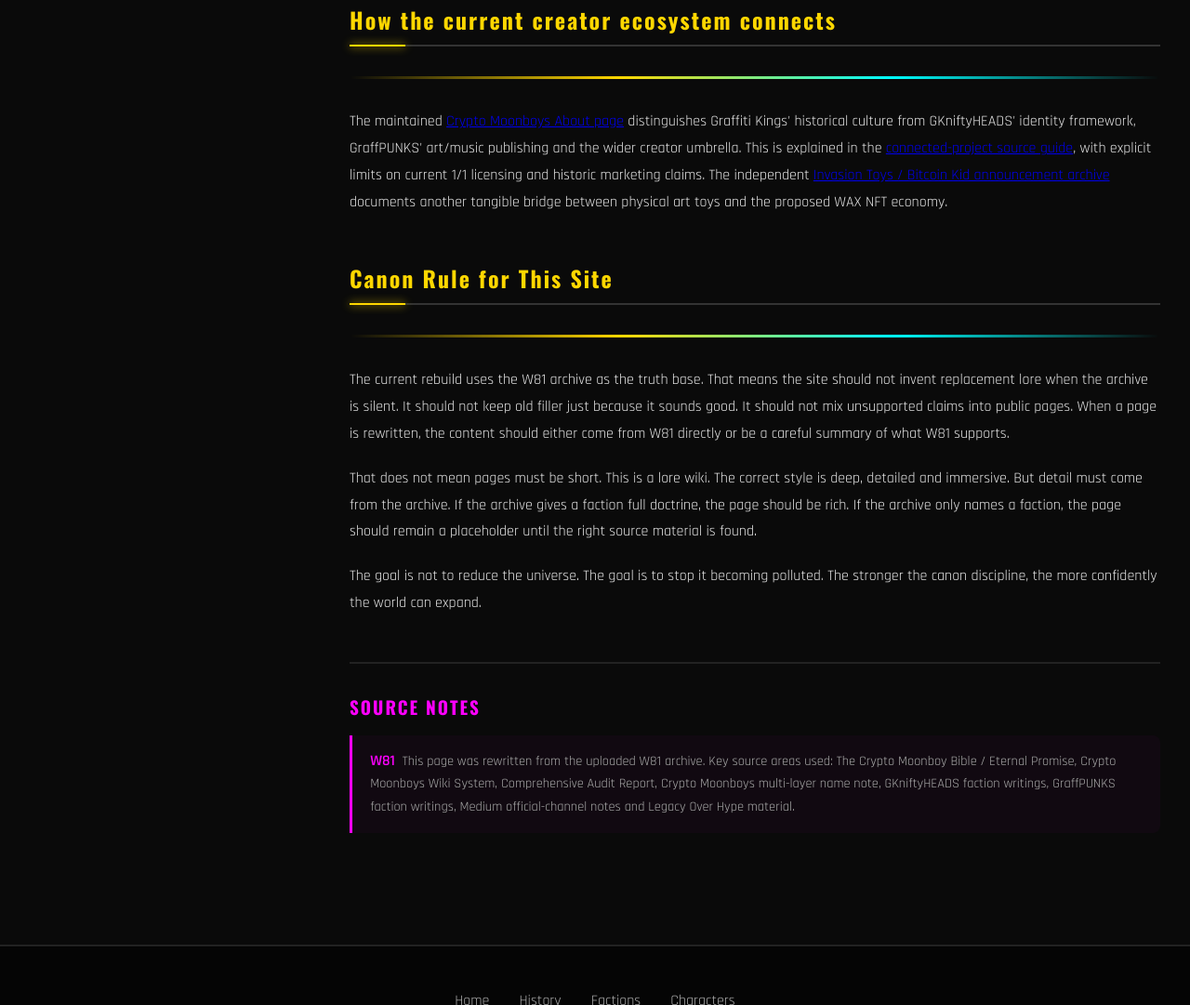
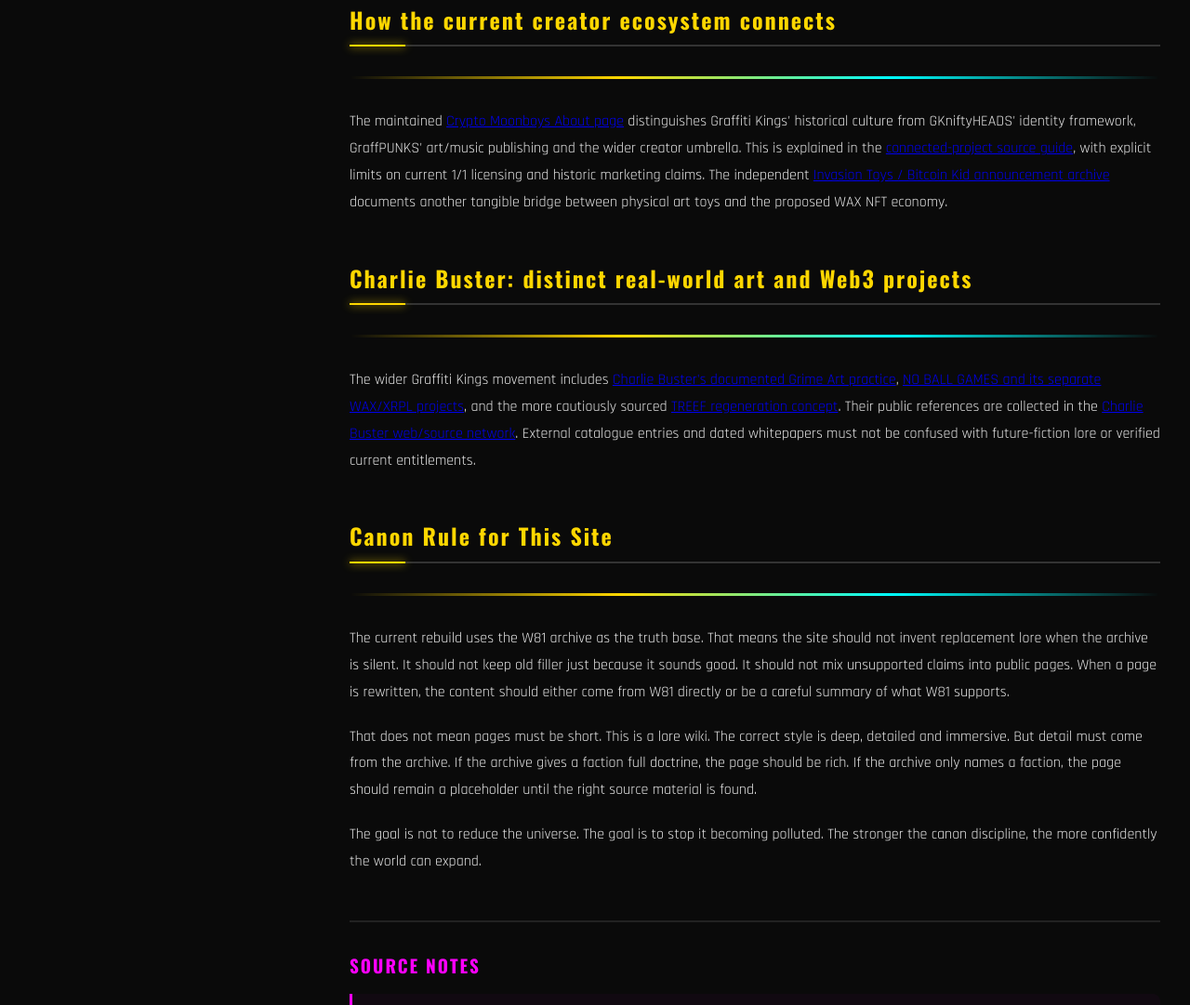
Before and after one commit to graffiti-kings/graffiti-kings, a plain HTML site: page about.html in a window 1280 px wide. Shown: the part 5516-6597 px from the top of the page at 93% size. Drawn offline with nearby package versions, Linux system fonts and the light colour scheme.

Commit message:
Link about.html to sourced Charlie Buster, Grime Art and NBG/TREEF archive

```diff
--- a/about.html
+++ b/about.html
@@ -199,6 +199,7 @@
 
         <section class="section" id="metaverse-record"><h2 class="section-title">Exhibitions and named WAX collection accounts</h2><div class="graffiti-divider"></div><p>The documented external record includes <a href="pages/graffiti-queens-decentraland-2021.html">Graffiti Queens in Decentraland (April 2021)</a>, a women-focused exhibition hosted by Graffiti Kings with curator Crypto Yuna, and a separate <a href="pages/graffiti-kings-wax-nft-collections.html">registry of seven named WAX NFT collection accounts</a> identified in project materials. Both link to the <a href="pages/graffiti-kings-web-network.html">external press, artist and social-source hub</a> and should not be merged into one fictional or financial claim.</p></section>
 <section class="section" id="current-moonboys-network"><h2 class="section-title">How the current creator ecosystem connects</h2><div class="graffiti-divider"></div><p>The maintained <a href="https://cryptomoonboys.com/about/" target="_blank" rel="noopener noreferrer">Crypto Moonboys About page</a> distinguishes Graffiti Kings' historical culture from GKniftyHEADS' identity framework, GraffPUNKS' art/music publishing and the wider creator umbrella. This is explained in the <a href="pages/crypto-moonboys-gkniftyheads-network.html">connected-project source guide</a>, with explicit limits on current 1/1 licensing and historic marketing claims. The independent <a href="pages/bitcoin-kid-invasion-toys-archive.html">Invasion Toys / Bitcoin Kid announcement archive</a> documents another tangible bridge between physical art toys and the proposed WAX NFT economy.</p></section>
+<section class="section" id="charlie-real-projects"><h2 class="section-title">Charlie Buster: distinct real-world art and Web3 projects</h2><div class="graffiti-divider"></div><p>The wider Graffiti Kings movement includes <a href="pages/charlie-buster-grime-art-history.html">Charlie Buster's documented Grime Art practice</a>, <a href="pages/charlie-buster-no-ball-games-nbg.html">NO BALL GAMES and its separate WAX/XRPL projects</a>, and the more cautiously sourced <a href="pages/charlie-buster-treef-project.html">TREEF regeneration concept</a>. Their public references are collected in the <a href="pages/charlie-buster-source-network.html">Charlie Buster web/source network</a>. External catalogue entries and dated whitepapers must not be confused with future-fiction lore or verified current entitlements.</p></section>
 <section class="section" id="canon-rule">
           <h2 class="section-title">Canon Rule for This Site</h2>
           <div class="graffiti-divider"></div>
```
